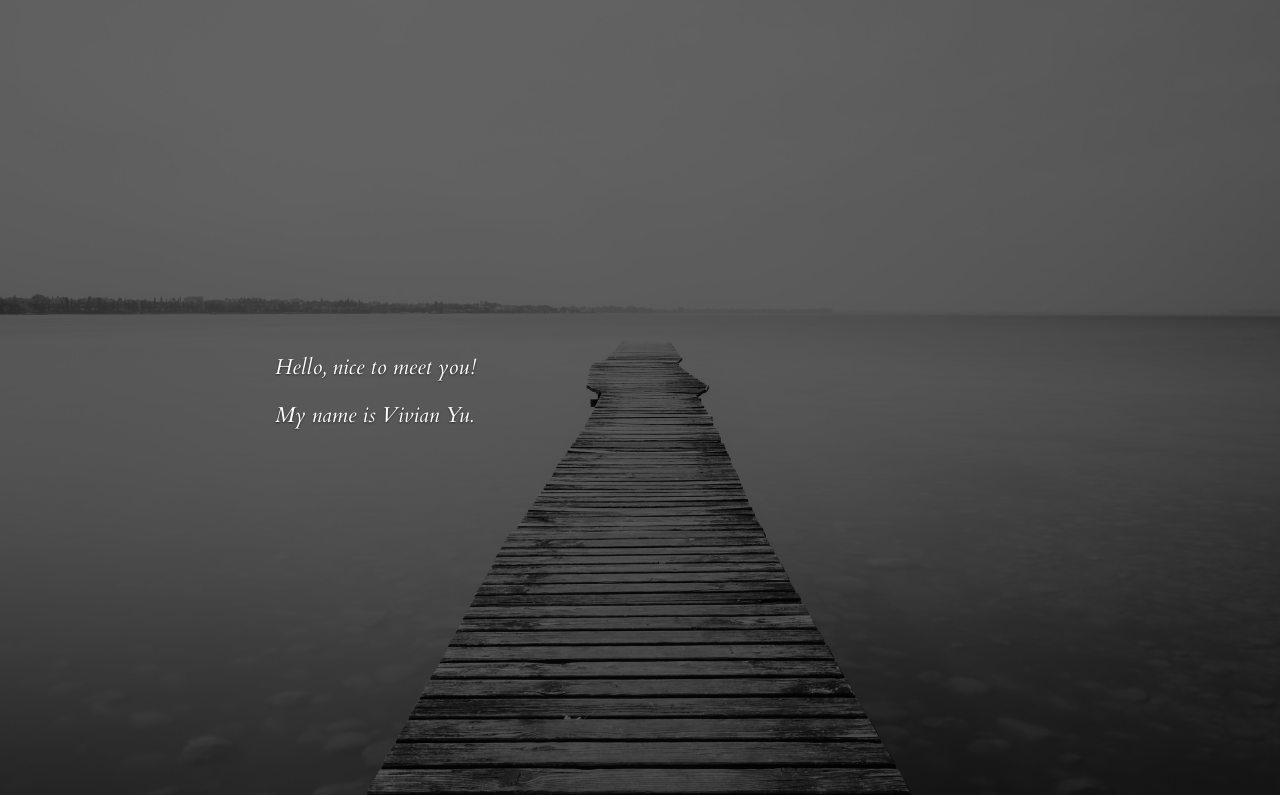
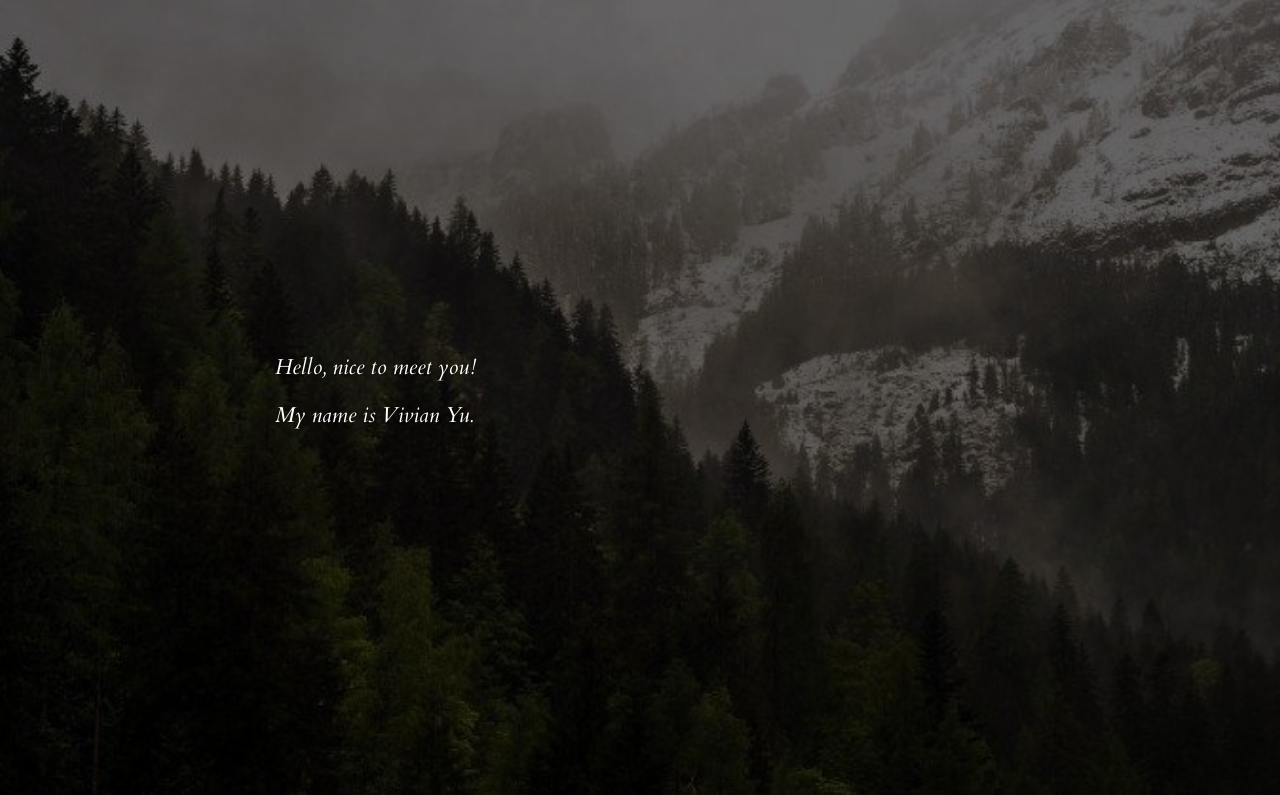
Before and after one commit to vyu113/vyu113.github.io, a plain HTML site: page index.html in a window 1280 px wide. Shown: the top 795 px of the page. Drawn offline with Linux system fonts and the light colour scheme; some packages are replaced by stand-ins of ours.

Commit message:
Update index.html

```diff
--- a/index.html
+++ b/index.html
@@ -26,7 +26,7 @@
         <script src="https://oss.maxcdn.com/respond/1.4.2/respond.min.js"></script><![endif]-->
   </head>
   <body>
-    <section id="intro" style="background-image: url('img/ein-steig.jpg');" class="intro">
+    <section id="intro" style="background-image: url('img/forest-mountain.jpg');" class="intro">
       <div class="overlay"></div>
       <div class="content">
         <div class="container clearfix">
```
